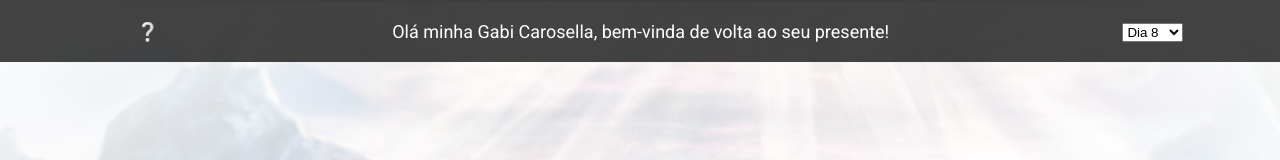
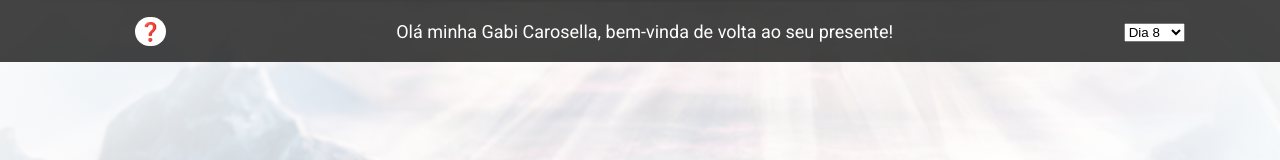
Before and after one commit to Tales-Carvalho/Tales-Carvalho.github.io, a plain HTML site: page index.html in a window 1280 px wide. Shown: the top 160 px of the page. Drawn offline with nearby package versions, Linux system fonts and the light colour scheme.

Commit message:
Style of help button

```diff
--- a/index.html
+++ b/index.html
@@ -19,7 +19,7 @@
   <body>
     <div id="top-row">
       <div>
-        <a id="button-help" href="help.html" target="iframe_content">❔</a>
+        <a id="button-help" href="help.html" target="iframe_content">❓</a>
       </div>
       <div>
         <span id="top-message">Olá <span id="span-apelido"></span>, bem-vinda de volta ao seu presente!</span>
--- a/style/main.css
+++ b/style/main.css
@@ -108,6 +108,9 @@ iframe#content {
 
 a#button-help {
   text-decoration: none;
+  border-radius: 15px;
+  padding: 4px;
+  background-color: white;
 }
 
 div#top-row {
```
